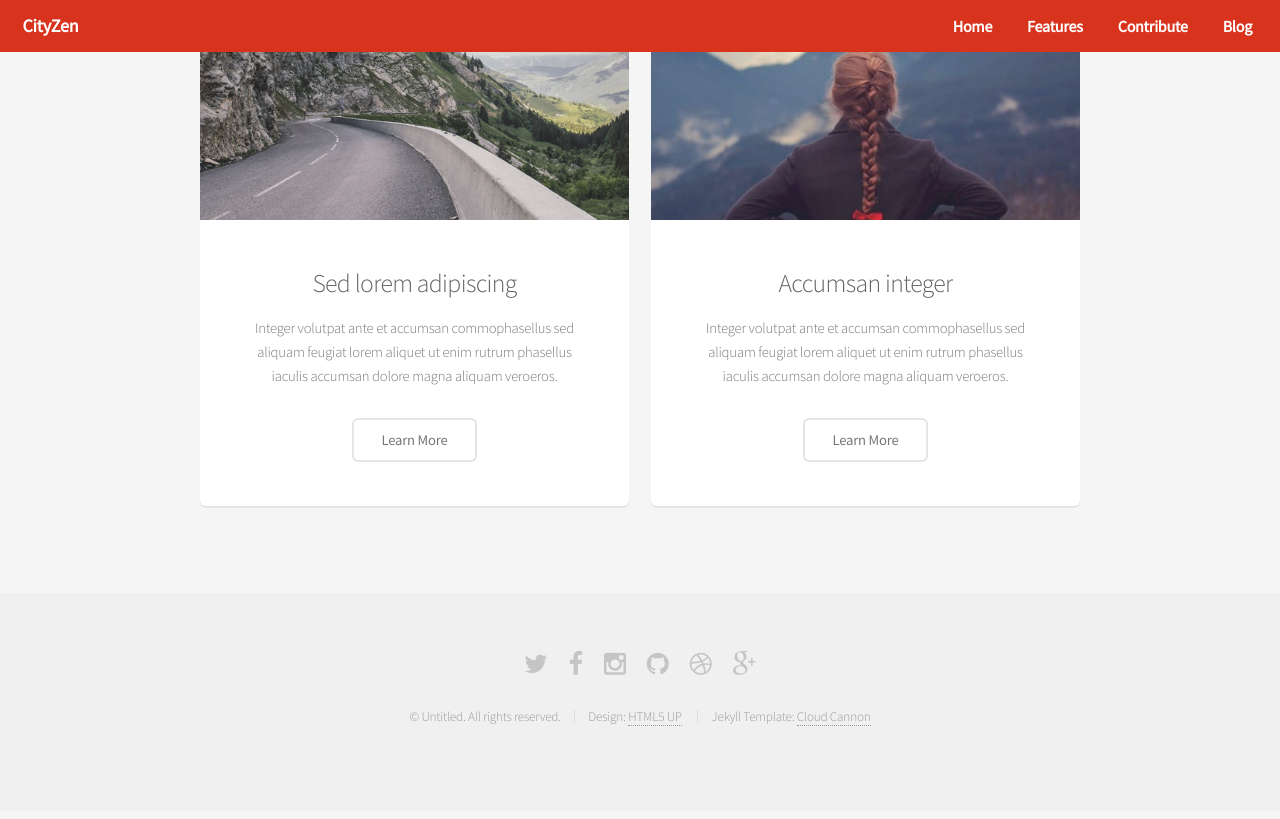
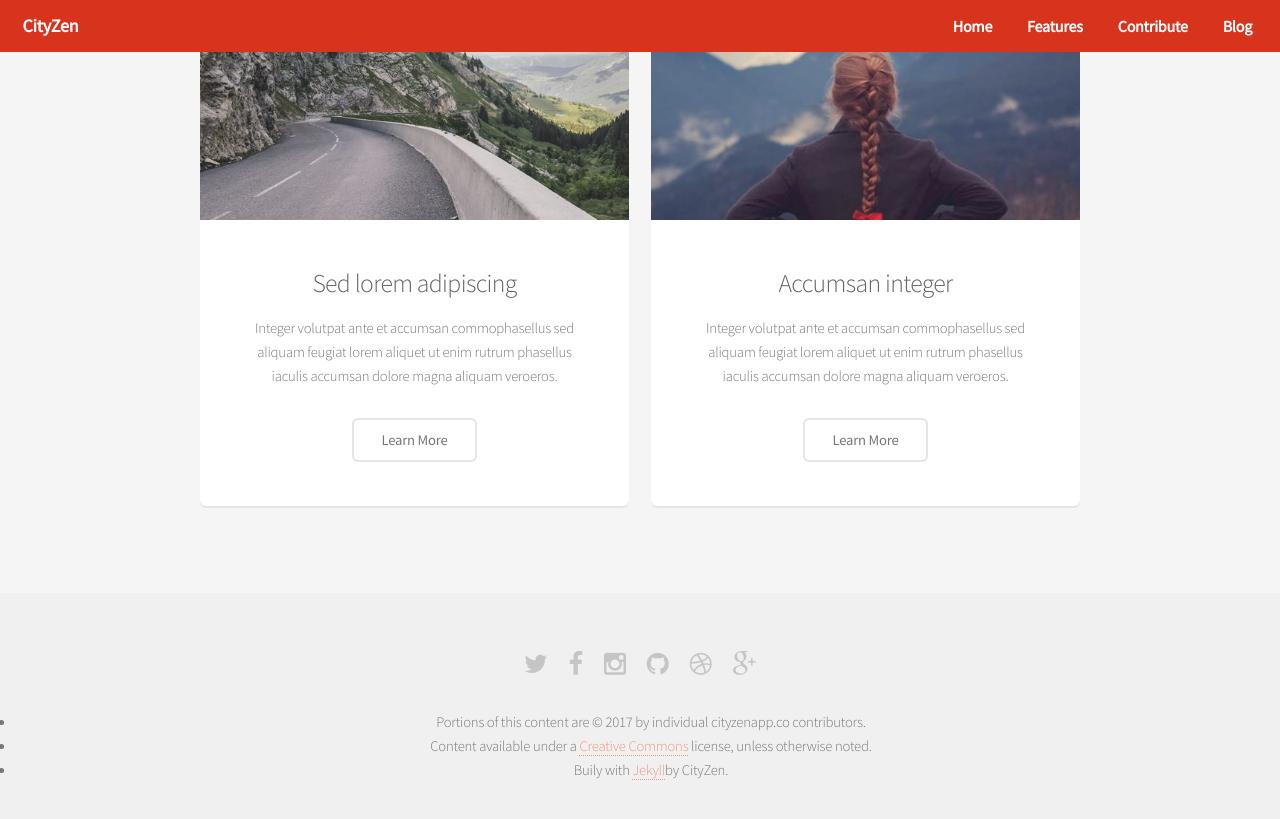
Before and after one commit to CityZenApp/Website, a Jekyll site: the page built from index.html, in a window 1280 px wide and 900 px high, scrolled down 1916 px. Shown: the top 819 px of the window. Built offline with Jekyll 4.4.1, drawn with Linux system fonts in a browser that asks for light colours; the list of posts is cut into pages by our own code.

Commit message:
Update footer.html

```diff
--- a/_includes/footer.html
+++ b/_includes/footer.html
@@ -9,9 +9,10 @@
 					<li><a href="#" class="icon fa-dribbble"><span class="label">Dribbble</span></a></li>
 					<li><a href="#" class="icon fa-google-plus"><span class="label">Google+</span></a></li>
 				</ul>
-				<ul class="copyright">
-					<li>&copy; Untitled. All rights reserved.</li><li>Design: <a href="http://html5up.net">HTML5 UP</a></li>
-					<li> Jekyll Template: <a href="http://cloudcannon.com">Cloud Cannon</a></li>
+				<ul>
+					<li>Portions of this content are &copy; 2017 by individual cityzenapp.co contributors. </li>
+					<li> Content available under a <a href="https://creativecommons.org/licenses/by-sa/4.0/">Creative Commons</a> license, unless otherwise noted.</li>
+					<li> Buily with <a href="https://jekyllrb.com/">Jekyll</a>by CityZen.</li>
 				</ul>
 			</footer>
 
```
